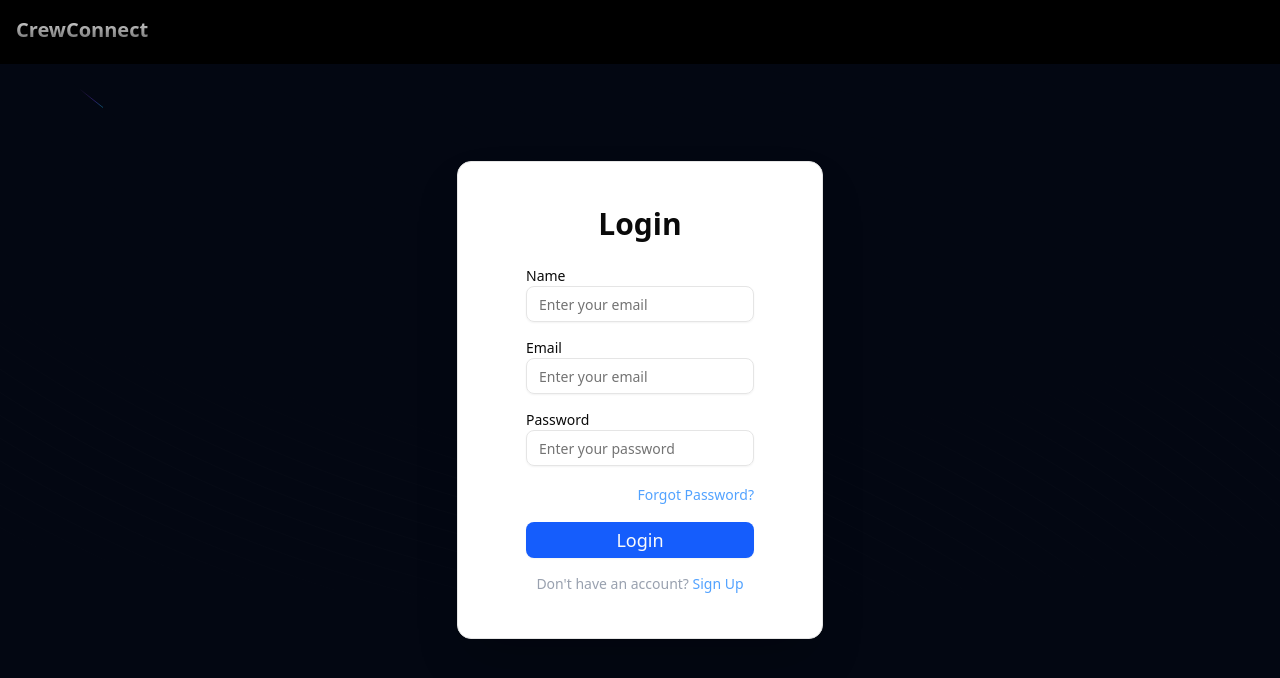
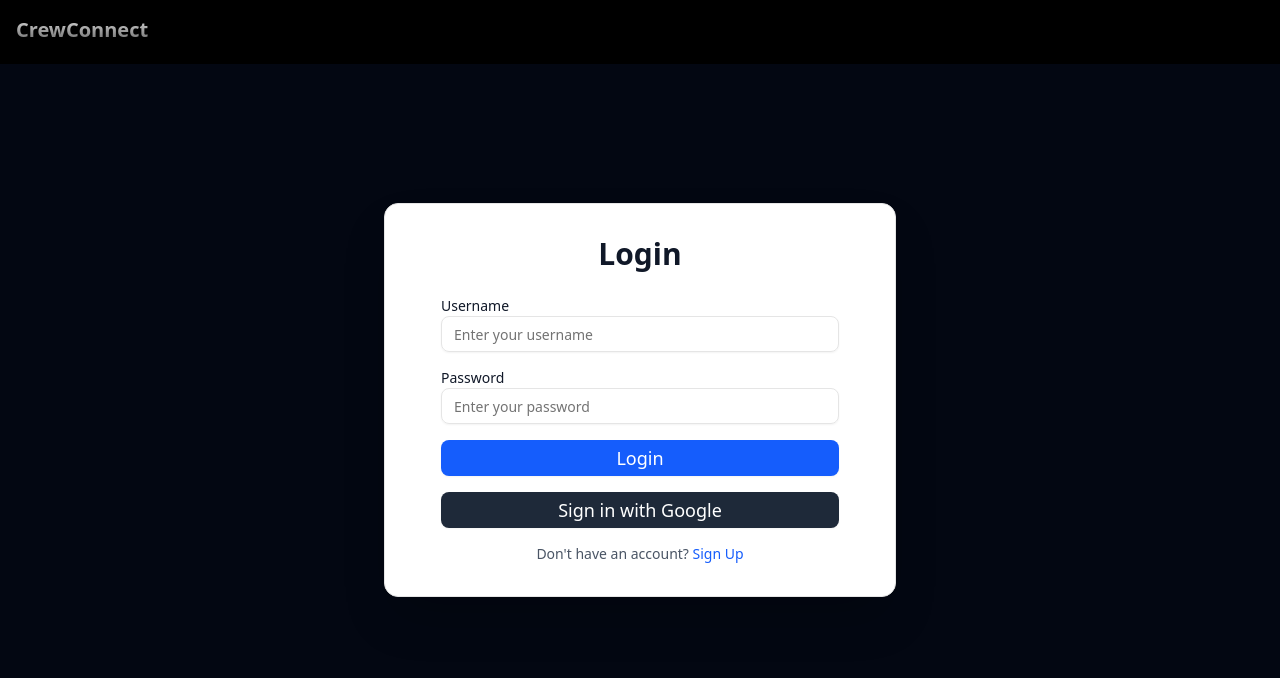
Before and after one commit to DevanshuTripathi/make-my-team, a Next.js app: page /auth/login in a window 1280 px wide. Shown: the top 678 px of the page. Built offline with nearby package versions, Linux system fonts and the light colour scheme.

Commit message:
updated signup

```diff
--- a/app/auth/login/page.js
+++ b/app/auth/login/page.js
@@ -7,7 +7,7 @@ import { Card, CardContent, CardHeader, CardTitle } from "@/components/ui/card";
 import { BackgroundBeams } from "@/components/ui/background-beams";
 
 export default function Login() {
-  const [form, setForm] = useState({ email: "", password: "" });
+  const [form, setForm] = useState({ username: "", password: "" });
 
   const handleChange = (e) => {
     setForm({ ...form, [e.target.name]: e.target.value });
@@ -20,37 +20,23 @@ export default function Login() {
 
   return (
     <div className="relative flex min-h-screen items-center justify-center bg-gray-950 text-white">
-      {/* Background Effect - Positioned Behind */}
-      <div className="absolute inset-0 z-0">
-        <BackgroundBeams />
-      </div>
+      {/* Background Effect */}
+      <BackgroundBeams className="absolute inset-0 -z-10" />
 
-      {/* Login Form - Positioned Above the Background */}
-      <div className="relative z-10">
-        <Card className="w-full max-w-lg p-11 bg-white shadow-2xl">
+      {/* Login Form */}
+      <Card className="w-full max-w-lg p-8 bg-white text-gray-900 shadow-2xl">
         <CardHeader>
           <CardTitle className="text-3xl text-center">Login</CardTitle>
         </CardHeader>
         <CardContent>
           <form onSubmit={handleSubmit}>
             <div className="mb-4">
-                <label className="block text-sm font-medium">Name</label>
+              <label className="block text-sm font-medium">Username</label>
               <Input
-                  type="email"
-                  name="email"
-                  placeholder="Enter your email"
-                  value={form.email}
-                  onChange={handleChange}
-                  required
-                />
-              </div>
-              <div className="mb-4">
-                <label className="block text-sm font-medium">Email</label>
-                <Input
-                  type="email"
-                  name="email"
-                  placeholder="Enter your email"
-                  value={form.email}
+                type="text"
+                name="username"
+                placeholder="Enter your username"
+                value={form.username}
                 onChange={handleChange}
                 required
               />
@@ -66,24 +52,26 @@ export default function Login() {
                 required
               />
             </div>
-              <div className="mb-4 text-right">
-                <Link href="/auth/forgot-password" className="text-blue-400 text-sm hover:underline">
-                  Forgot Password?
-                </Link>
-              </div>
-              <Button type="submit" className="w-full bg-blue-600 py-2 text-lg">
+            <Button type="submit" className="w-full bg-blue-600 text-white py-2 text-lg">
               Login
             </Button>
           </form>
-            <p className="mt-4 text-center text-sm text-gray-400">
+
+          {/* Sign in with GitHub */}
+          <div className="mt-4 text-center">
+            <Button className="w-full bg-gray-800 text-white py-2 text-lg">
+              Sign in with Google
+            </Button>
+          </div>
+
+          <p className="mt-4 text-center text-sm text-gray-600">
             Don't have an account?{" "}
-              <Link href="/auth/signup" className="text-blue-400 hover:underline">
+            <Link href="/auth/signup" className="text-blue-600 hover:underline">
               Sign Up
             </Link>
           </p>
         </CardContent>
       </Card>
     </div>
-    </div>
   );
 }
--- a/app/auth/signup/page.js
+++ b/app/auth/signup/page.js
@@ -5,7 +5,6 @@ import { Input } from "@/components/ui/input";
 import { Button } from "@/components/ui/button";
 import { Card, CardContent, CardHeader, CardTitle } from "@/components/ui/card";
 import { BackgroundBeams } from "@/components/ui/background-beams";
-import { color } from "framer-motion";
 
 export default function Signup() {
   const [form, setForm] = useState({ name: "", email: "", password: "" });
@@ -14,74 +13,67 @@ export default function Signup() {
     setForm({ ...form, [e.target.name]: e.target.value });
   };
 
-  const handleSubmit = (e) => {
-    e.preventDefault();
-    console.log("Form submitted:", form);
-  };
+  return (
+    <div className="relative flex min-h-screen items-center justify-center bg-gray-950 text-white px-4">
+      {/* Background Effect */}
+      <BackgroundBeams className="absolute inset-0 -z-10" />
 
-  return (
-    <div className="relative flex min-h-screen items-center justify-center bg-gray-950 text-white">
-      {/* Background Effect - Positioned Behind */}
-      <div className="absolute inset-0 z-0">
-        <BackgroundBeams />
-      </div>
-
-      {/* Signup Form - Positioned Above the Background */}
-      <div className="relative z-10">
-        <Card className="w-full max-w-lg p-11 bg-white shadow-lg">
+      {/* Signup Form */}
+      <Card className="w-full max-w-lg p-10 bg-white text-gray-900 shadow-xl border-2 border-gray-300 rounded-xl">
         <CardHeader>
-            <CardTitle className="text-2xl">Register</CardTitle>
+          <CardTitle className="text-3xl text-center font-bold text-gray-800">Register</CardTitle>
         </CardHeader>
         <CardContent>
-            <form onSubmit={handleSubmit}>
-              <div className="mb-4">
-                <label className="block text-sm font-medium">Name</label>
+          <form onSubmit={(e) => e.preventDefault()}>
+            <div className="mb-5">
+              <label className="block text-sm font-semibold text-gray-700">Name</label>
               <Input
-
                 type="text"
-                  className='bg-white'
                 name="name"
+                className="bg-white border-2 border-gray-400 rounded-lg px-3 py-2 text-gray-900 focus:border-blue-500 focus:ring-1 focus:ring-blue-500"
                 placeholder="Enter your name"
                 value={form.name}
                 onChange={handleChange}
                 required
               />
             </div>
-              <div className="mb-4">
-                <label className="block text-sm font-medium">Email</label>
+            <div className="mb-5">
+              <label className="block text-sm font-semibold text-gray-700">Email</label>
               <Input
                 type="email"
                 name="email"
+                className="bg-white border-2 border-gray-400 rounded-lg px-3 py-2 text-gray-900 focus:border-blue-500 focus:ring-1 focus:ring-blue-500"
                 placeholder="Enter your email"
                 value={form.email}
                 onChange={handleChange}
                 required
               />
             </div>
-              <div className="mb-4">
-                <label className="block text-sm font-medium">Password</label>
+            <div className="mb-5">
+              <label className="block text-sm font-semibold text-gray-700">Password</label>
               <Input
                 type="password"
                 name="password"
+                className="bg-white border-2 border-gray-400 rounded-lg px-3 py-2 text-gray-900 focus:border-blue-500 focus:ring-1 focus:ring-blue-500"
                 placeholder="Enter your password"
                 value={form.password}
                 onChange={handleChange}
                 required
               />
             </div>
-              <Button type="submit" className="w-full bg-blue-600">
+            <Button type="submit" className="w-full bg-blue-600 hover:bg-blue-700 text-white font-semibold py-2 text-lg rounded-lg transition">
               Sign Up
             </Button>
           </form>
-            <p className="mt-4 text-center text-sm text-gray-400">
+
+          <p className="mt-4 text-center text-sm text-gray-600">
             Already have an account?{" "}
-              <Link href="/auth/login" className="text-blue-400 hover:underline">
+            <Link href="/auth/login" className="text-blue-600 font-semibold hover:underline">
               Login
             </Link>
           </p>
         </CardContent>
       </Card>
     </div>
-    </div>
   );
 }
```
Also changed, not shown: app/dashboard/layout.js (added), app/dashboard/pages.js (added), components/dashboardcontent.js (added), components/sidebar.js (added). Lines whose indentation alone changed are shown as unchanged.
